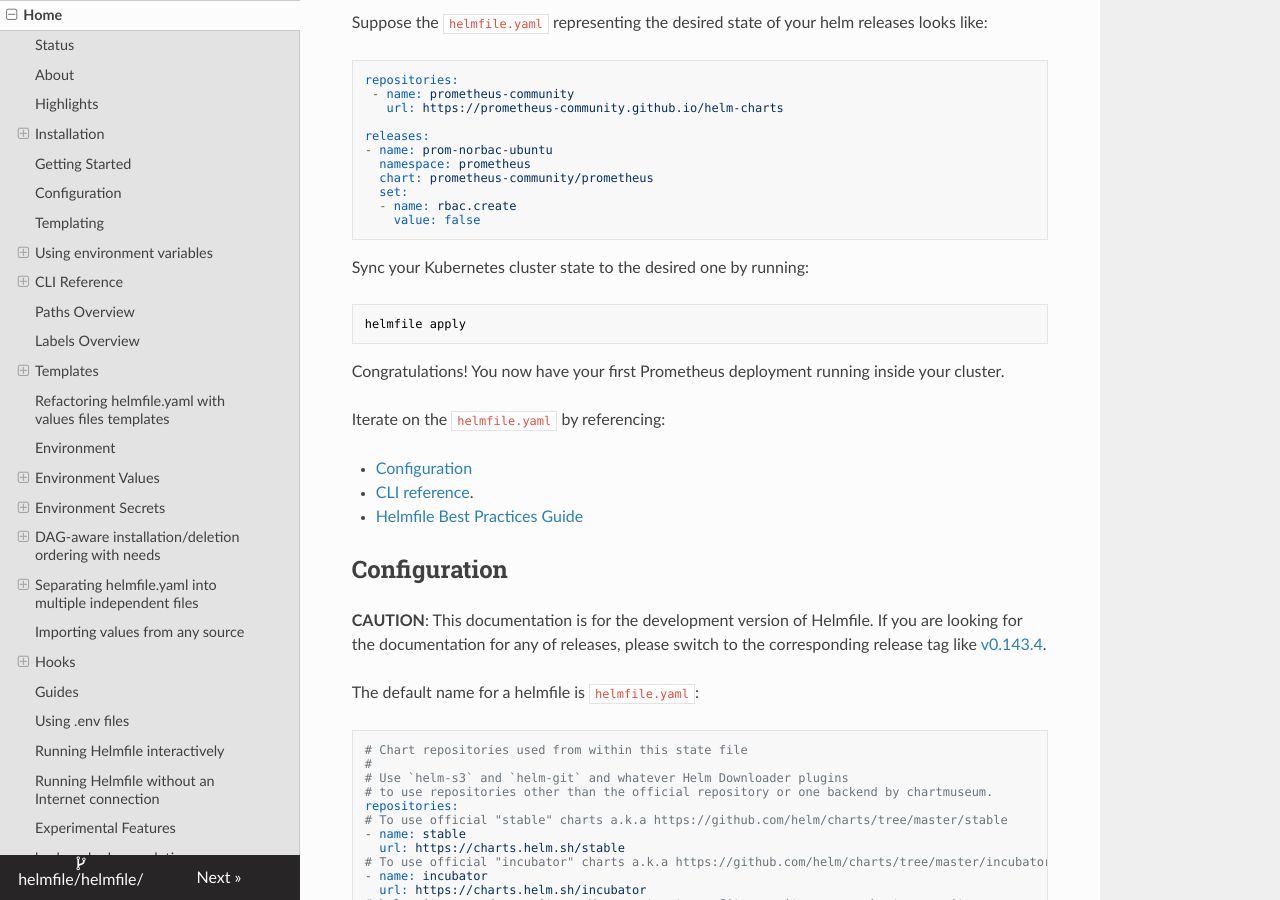
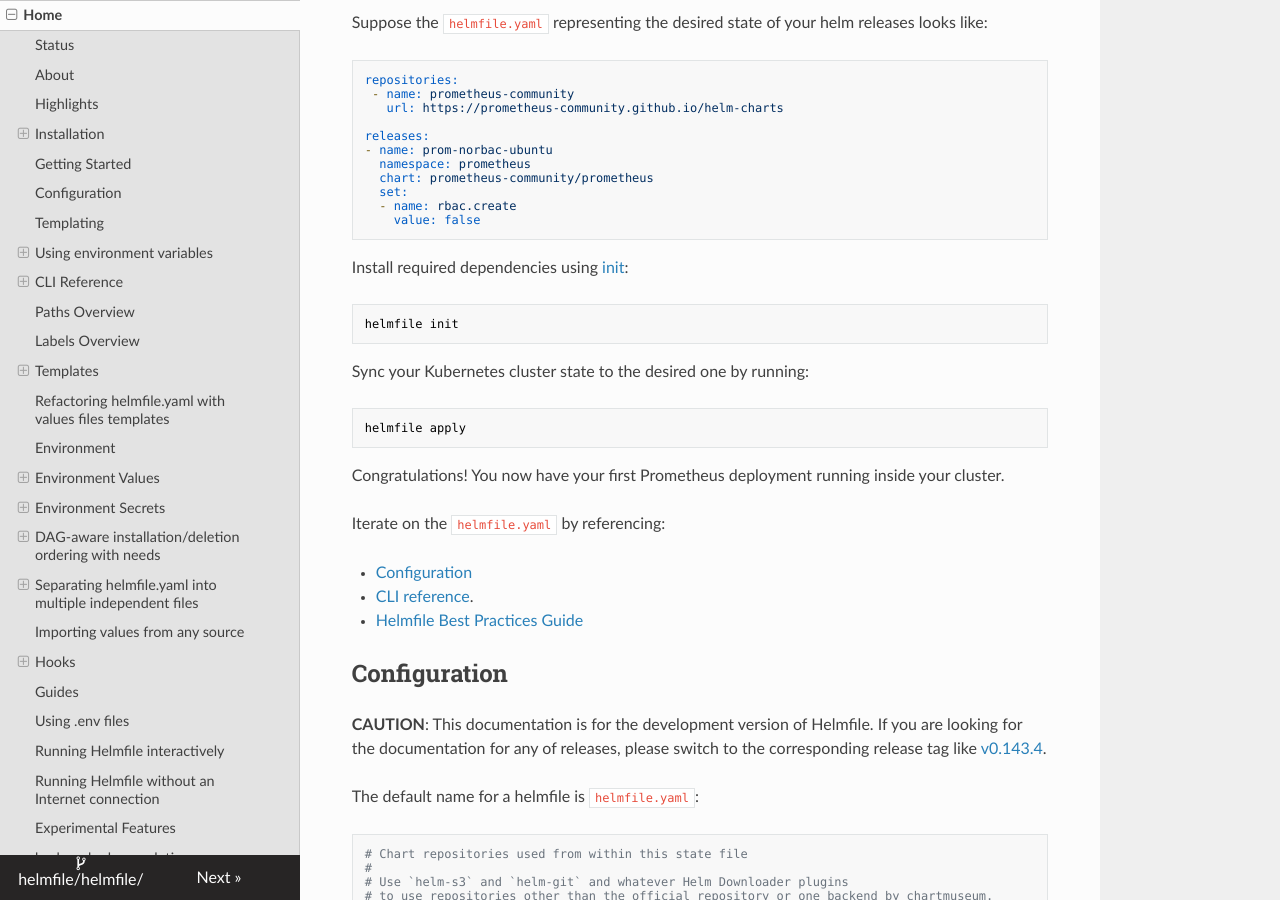
Before and after one commit to alex-tw-lam/helmfile, an MkDocs documentation site: the page built from docs/index.md, in a window 1280 px wide and 900 px high, scrolled down 2063 px. Built offline with MkDocs 1.6.1, drawn with Linux system fonts in a browser that asks for light colours; nearby versions of some CDN libraries.

Commit message:
chore: added a note in the doc. (#1006)
Signed-off-by: Lakshmi Ravipati <lakshmi.ravipati@teladochealth.com>

````diff
--- a/docs/index.md
+++ b/docs/index.md
@@ -96,6 +96,12 @@ releases:
   set:
   - name: rbac.create
     value: false
+```
+
+Install required dependencies using [init](https://helmfile.readthedocs.io/en/latest/#init):
+
+```console
+helmfile init
 ```
 
 Sync your Kubernetes cluster state to the desired one by running:
````
